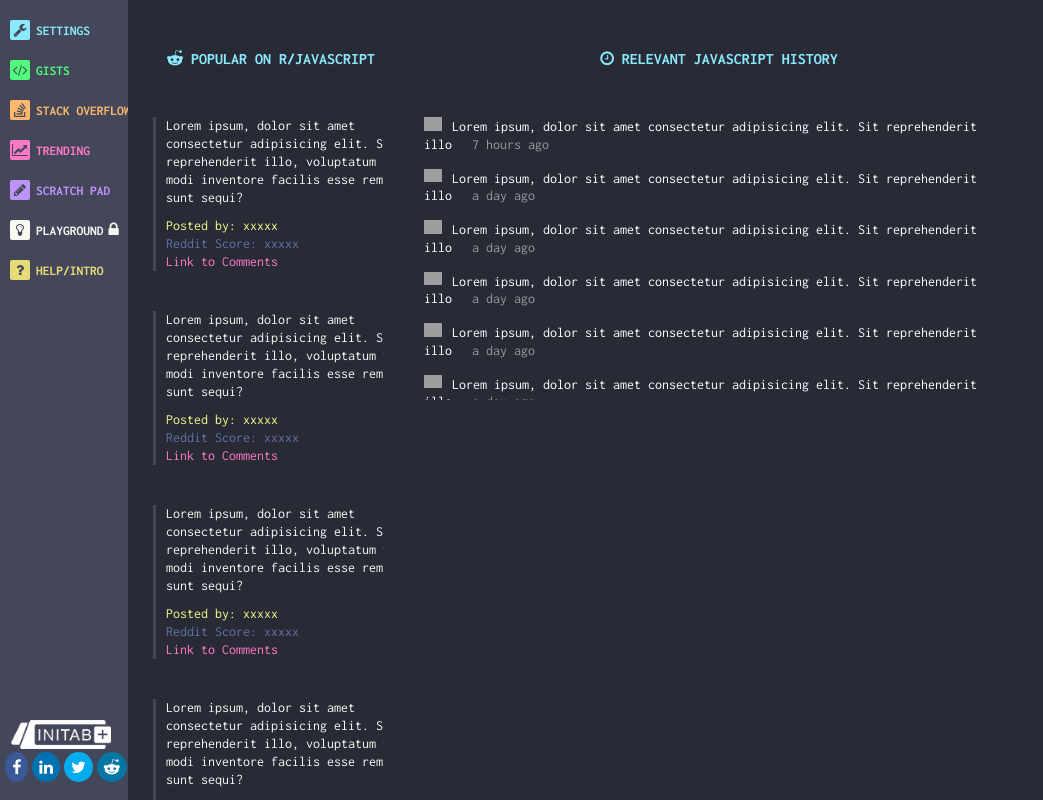
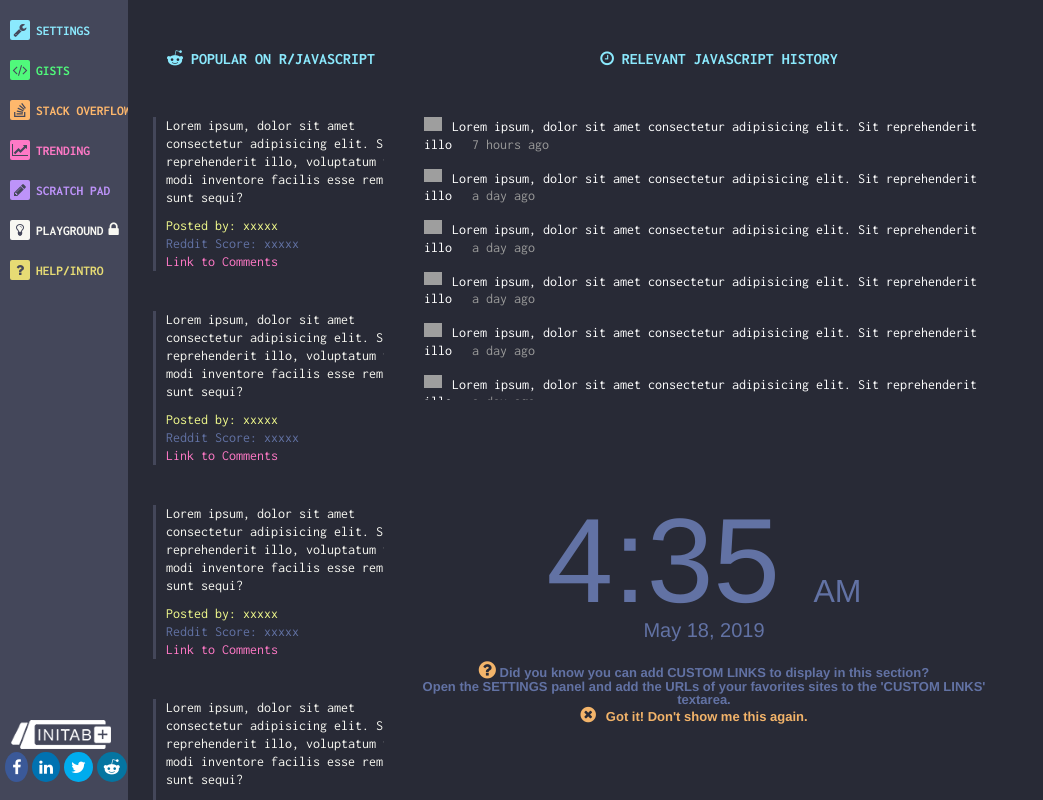
Before and after one commit to LaggerP/Chingu-V9-SoloProject, a React (Create React App) app: page / in a window 1280 px wide. Shown: the whole page, without its empty margins (0-1043 px from the left). Built offline with nearby package versions, Linux system fonts and the light colour scheme; grey boxes are pictures that could not be loaded.

Commit message:
clock component started
some clock requirement finished

```diff
--- a/public/index.html
+++ b/public/index.html
@@ -21,7 +21,7 @@
       work correctly both with client-side routing and a non-root public URL.
       Learn how to configure a non-root public URL by running `npm run build`.
     -->
-    <title>React App</title>
+    <title>Chingu V9 Solo Project</title>
   </head>
   <body>
     <noscript>You need to enable JavaScript to run this app.</noscript>
--- a/src/Components/Principal/Clock.css
+++ b/src/Components/Principal/Clock.css
@@ -1,3 +1,58 @@
-.clock{
-    width: 100%;
+.clock {
+    display: flex;
+    justify-content: center;
+    align-items: center;
+    text-align: center;
+
 }
+
+.clockInfo {
+    margin-top: 100px;
+    display: table;
+    font-family: "Helvetica Neue", sans-serif;
+}
+
+.clockInfo>h1 {
+    color:#6272a4;
+    font-size: 120px;
+    font-weight: 400;
+}
+
+.clockInfo>h1>span {
+    color:#6272a4;
+    font-size: 32px;
+    font-weight: 400;
+}
+
+.clockInfo>h4 {
+    color:#6272a4;
+    font-size: 20px;
+    font-weight: 200;
+}
+
+.clockMessage{
+    margin: 20px;
+    color:#6272a4;
+    font-size: 13px;
+    font-weight: bold;
+}
+
+.clockMessage>span{
+    margin-top:25px;
+}
+
+.circleIcon{
+    font-size: 20px;
+    color: #F3B46A;
+}
+
+.xIcon{
+    font-size: 18px;
+    color: #F3B46A;
+    padding-right:10px;
+}
+
+.infoCircle{
+    color: #F3B46A;
+    margin-right: 20px;
+}
--- a/src/Components/Principal/Clock.js
+++ b/src/Components/Principal/Clock.js
@@ -1,13 +1,76 @@
-import React from "react";
+import React, { Component } from "react";
 import './Clock.css'
 
-const Clock = () => {
-    return (
-        <div className="clock" id="txt">
+class Clock extends Component {
+    constructor(props) {
+        super(props);
+        this.state = {
+            _date: 0,
+            _month: [],
+            _year: 0,
+            _hour: 0,
+            _minute: 0,
+            _timePeriod: [],
+            elementShow: true
+        }
+    }
 
-        </div>
+    hiddeMessage() {
+        this.setState({
+            elementShow: false
+        })
+    }
 
-    );
-};
+    componentDidMount() {
+        this.interval = setInterval(() => {
+            const allMonth = ["Jan", "Feb", "Mar", "Apr", "May", "Jun", "Jul", "Aug", "Sept", "Oct", "Nov", "Dec"];
+
+            var date = new Date().getDate();
+            var month = new Date().getMonth();
+            month = allMonth[month];
+            var year = new Date().getFullYear();
+            var hour = new Date().getHours();
+            var timePeriod = (hour >= 12) ? "PM" : "AM";
+            var minute = new Date().getMinutes();
+
+            this.setState(() => {
+                return {
+                    _date: date,
+                    _month: month,
+                    _year: year,
+                    _hour: hour,
+                    _minute: minute,
+                    _timePeriod: timePeriod,
+                }
+            })
+        }, 1000)
+    }
+
+    componentWillUnmount() {
+        clearInterval(this.interval);
+    }
+
+    render() {
+        return (
+            <div className="clock">
+                <div className="clockInfo">
+                    <h1>{this.state._hour}:{this.state._minute} <span>{this.state._timePeriod}</span></h1>
+                    <h4>{this.state._month} {this.state._date}, {this.state._year}</h4>
+                    {
+                        this.state.elementShow ?
+                            <div className="clockMessage">
+                                <span><i className="fa fa-question-circle circleIcon" aria-hidden="true"></i> Did you know you can add CUSTOM LINKS to display in this section?</span><br />
+                                <span>Open the SETTINGS panel and add the URLs of your favorites sites to the 'CUSTOM LINKS' textarea.</span><br />
+                                <span className="infoCircle" onClick={() => this.hiddeMessage()}><i className="fa fa-times-circle xIcon" aria-hidden="true"></i>Got it! Don't show me this again.</span>
+                            </div>
+                            :null
+                    }
+
+                </div>
+
+            </div>
+        );
+    }
+}
 
 export default Clock;
```
